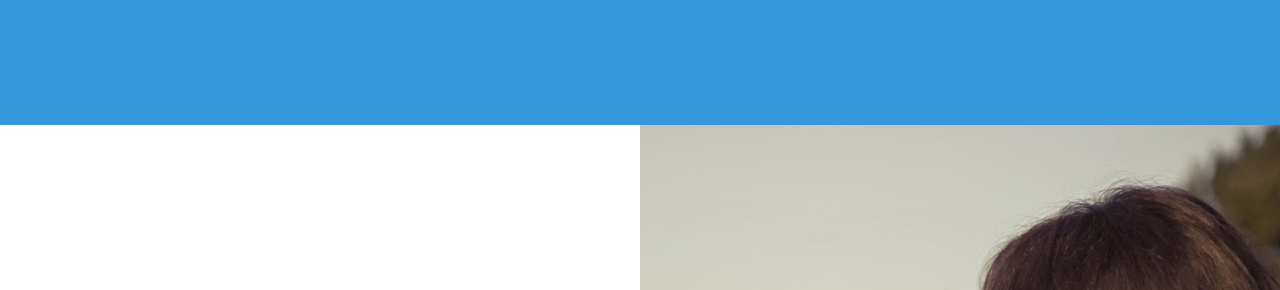
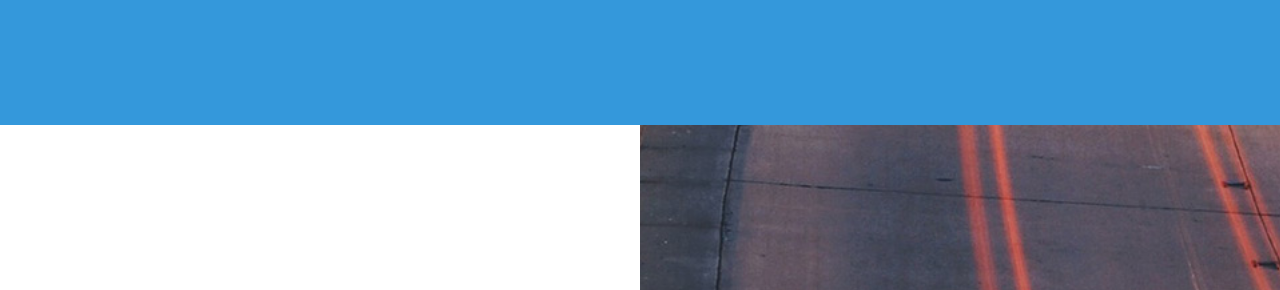
Before and after one commit to spresley109/process-site, a plain HTML site: page index.html in a window 1280 px wide. Shown: the part 402-692 px from the top of the page. Drawn offline with Linux system fonts and the light colour scheme.

Commit message:
picture 14 - picture 11

```diff
--- a/index.html
+++ b/index.html
@@ -39,7 +39,7 @@
 		<!-- One -->
 			<article id="one" class="post style1">
 				<div class="image">
-					<img src="images/pic14.jpg" alt="" data-position="75% center" />
+					<img src="images/pic11.jpg" alt="" data-position="75% center" />
 				</div>
 				<div class="content">
 					<div class="inner">
```
